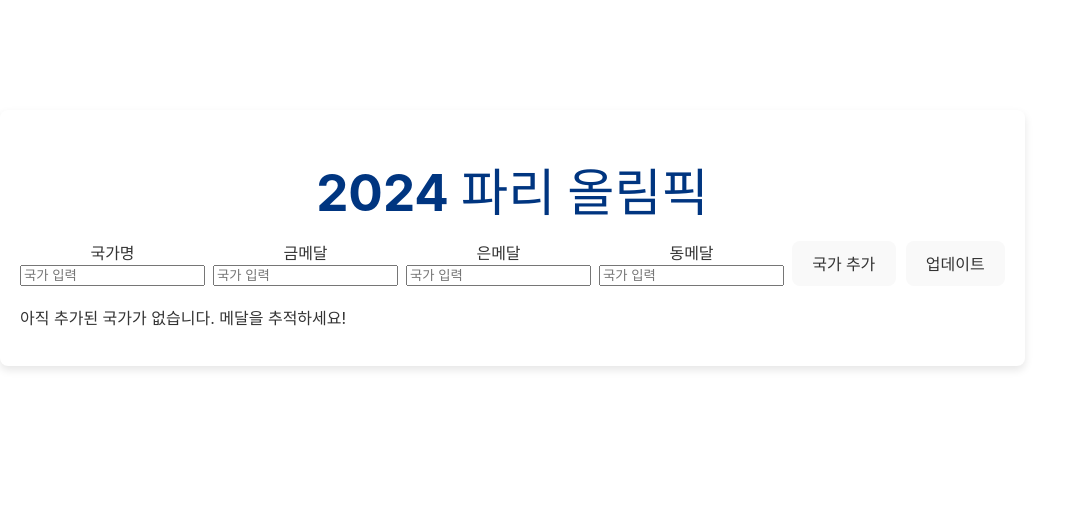
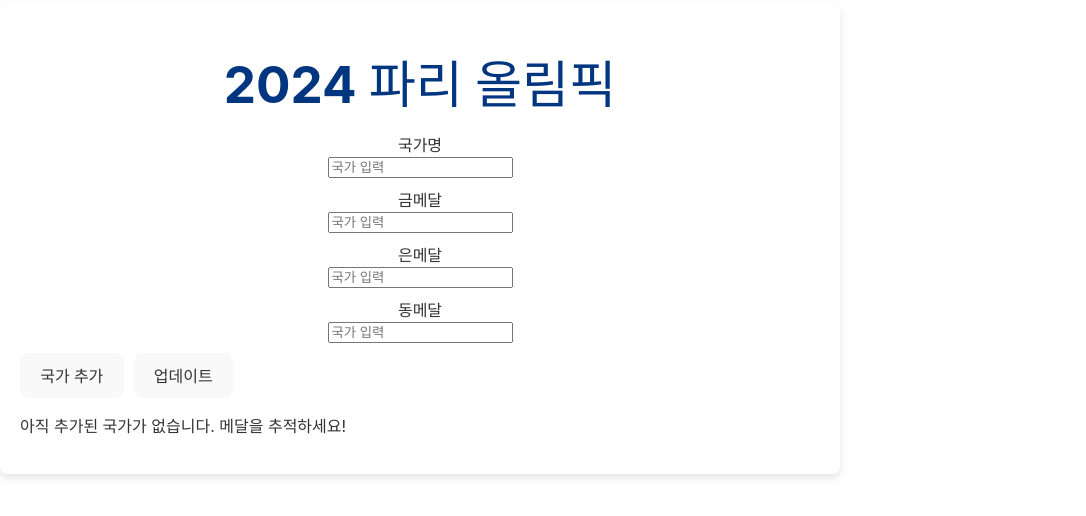
Before and after one commit to johj703/olympic_medal_tracker, a React (Vite) app: page / in a window 1280 px wide. Shown: the part 162-678 px from the top of the page, without its empty margins (0-1086 px from the left). Built offline with nearby package versions, Linux system fonts and the light colour scheme.

Commit message:
.input-group CSS 필수 요구 사항 수정

```diff
--- a/src/App.css
+++ b/src/App.css
@@ -26,10 +26,8 @@ h1 {
 
 .input-group {
   display: flex;
-  justify-content: space-between;
-  margin-bottom: 20px;
-  gap: 8px;
-  align-items: flex-end;
+  flex-direction: column;
+  gap: 10px;
 }
 
 .input-field {
```
